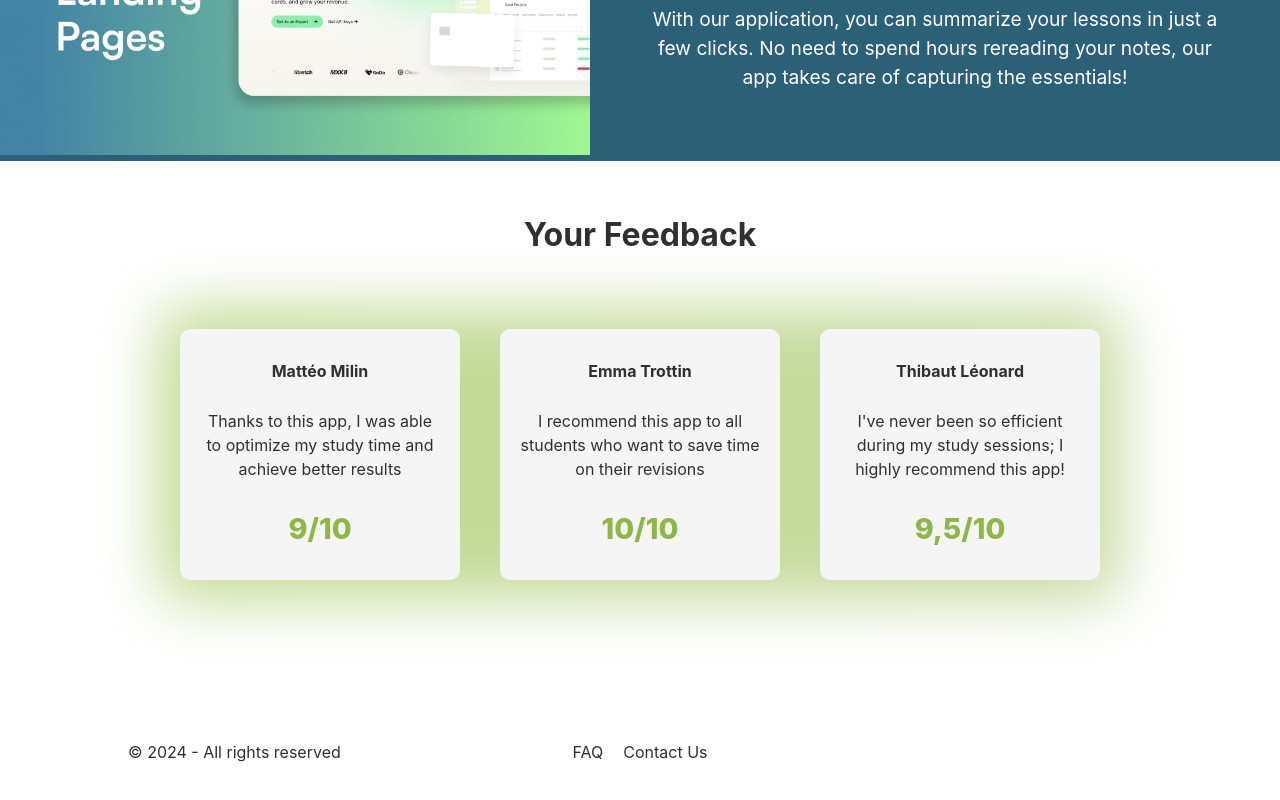
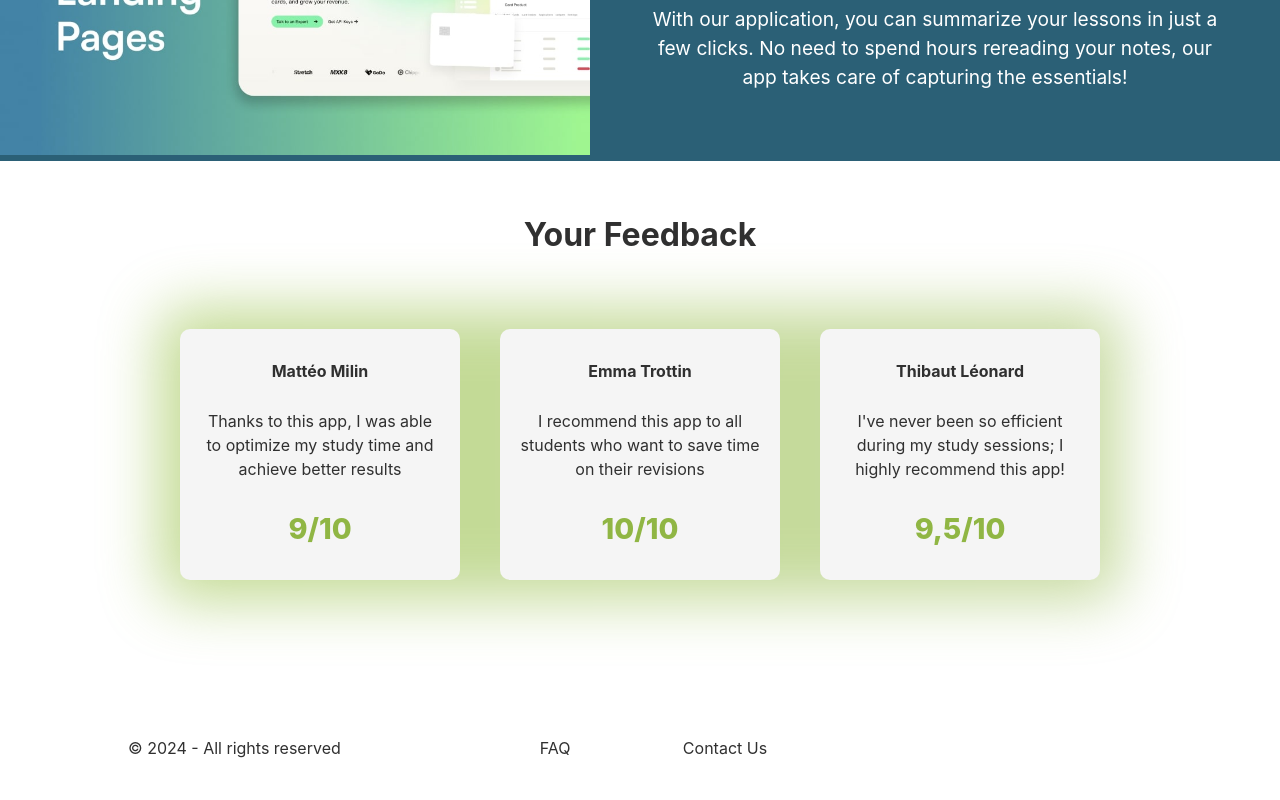
Before and after one commit to Azurioh/lessons-resumer-front, a React (Vite) app: page / in a window 1280 px wide. Shown: the part 887-1687 px from the top of the page. Built offline with nearby package versions, Linux system fonts and the light colour scheme.

Commit message:
feat(style): Center footer redirect links

```diff
--- a/src/components/Footer/Footer.module.css
+++ b/src/components/Footer/Footer.module.css
@@ -1,4 +1,7 @@
 .footer {
+  position: absolute;
+  bottom: 0;
+  left: 0;
   display: flex;
   justify-content: center;
   align-items: center;
@@ -24,8 +27,11 @@
   align-items: center;
   text-align: center;
   margin: 30px;
+  text-align: center;
 }
 
 .footerRow a {
   margin: 10px;
+  transition: .3s;
+  width: 150px;
 }
```
